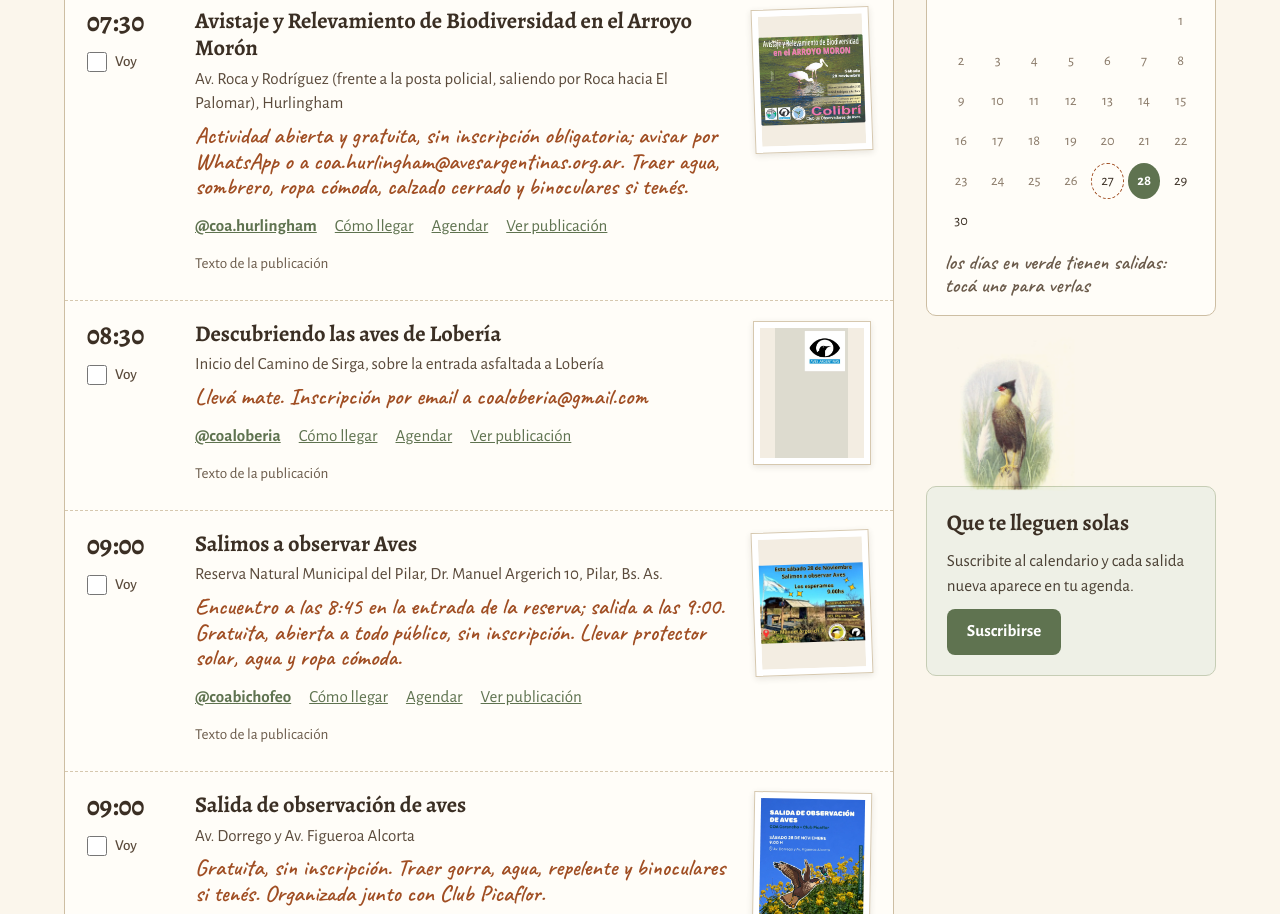
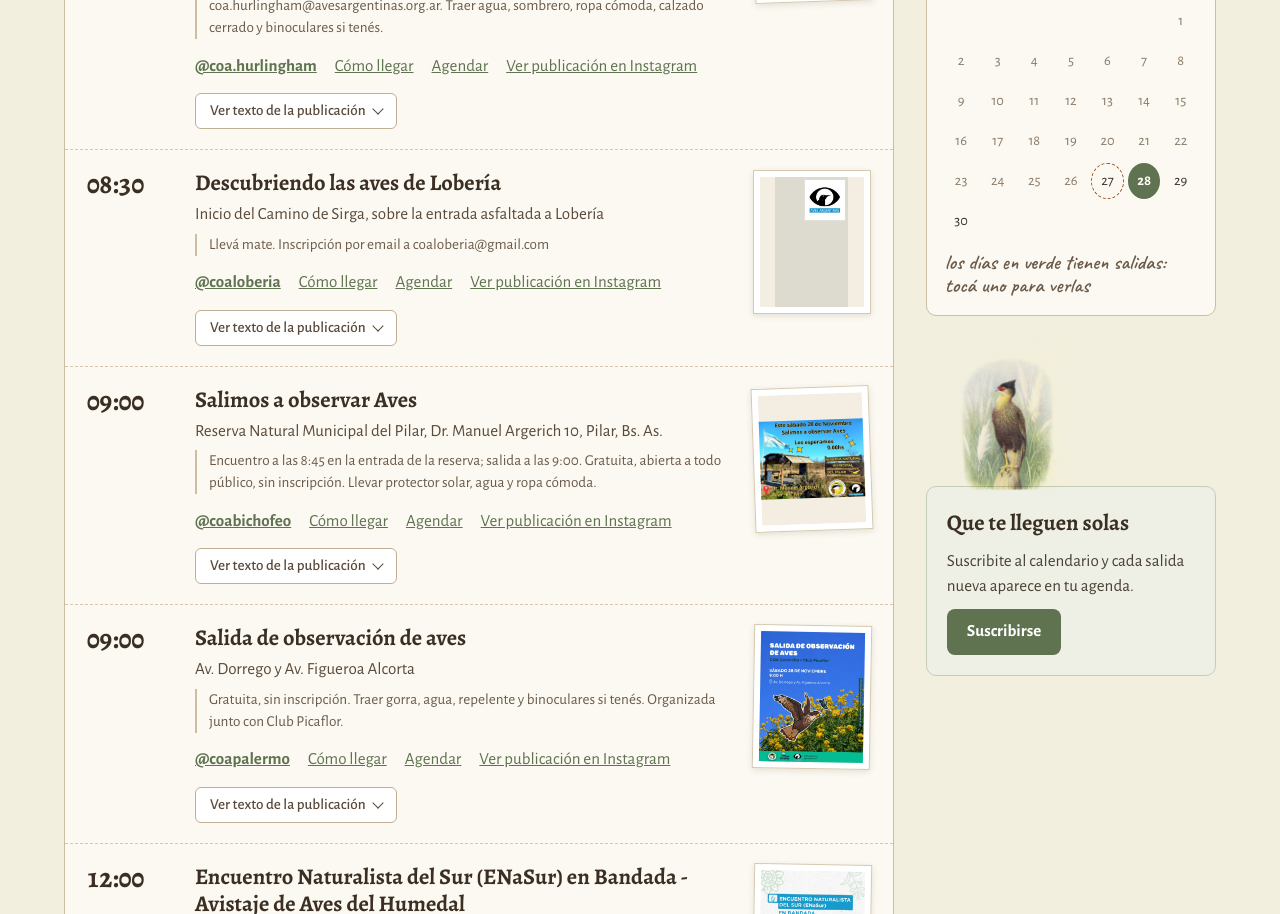
Before and after one commit to Guernik/salidas-de-aves, a plain HTML site: page index.html in a window 1280 px wide. Shown: the part 756-1670 px from the top of the page. Drawn offline with nearby package versions, Linux system fonts and the light colour scheme.

Commit message:
fix: drop Voy marks, plainer notes, clearer caption button, flatter paper

```diff
--- a/app.js
+++ b/app.js
@@ -2,7 +2,6 @@
 const TZ = 'America/Argentina/Buenos_Aires';
 const UTC_OFFSET_H = 3; // Argentina has no DST
 const DAY_MS = 86400000;
-const GOING_KEY = 'salidas-de-aves:voy';
 
 const $ = (sel, root = document) => root.querySelector(sel);
 
@@ -29,24 +28,7 @@ const state = {
   outings: [],
   day: null, // YYYY-MM-DD picked on the calendar
   month: today.slice(0, 7), // YYYY-MM shown on the calendar
-  going: loadGoing(),
 };
-
-function loadGoing() {
-  try {
-    return new Set(JSON.parse(localStorage.getItem(GOING_KEY)) ?? []);
-  } catch {
-    return new Set();
-  }
-}
-
-function saveGoing() {
-  try {
-    localStorage.setItem(GOING_KEY, JSON.stringify([...state.going]));
-  } catch {
-    // private mode or blocked storage: marks last until the page is closed
-  }
-}
 
 // Saturday and Sunday of this weekend (on a Sunday, today only)
 function weekend() {
@@ -65,7 +47,6 @@ function matchesFilters(o) {
   const q = $('#q').value.trim().toLocaleLowerCase('es');
   const club = $('#club').value;
   if (club && o.username !== club) return false;
-  if ($('#mine').checked && !state.going.has(o.key)) return false;
   if (q) {
     const text = [o.title, o.location, o.details, o.username, o.full_name].filter(Boolean).join(' ').toLocaleLowerCase('es');
     if (!text.includes(q)) return false;
@@ -153,17 +134,6 @@ function row(o, listed) {
     time.textContent = 'sin hora';
     time.classList.add('unknown');
   }
-
-  const going = $('.going input', node);
-  going.checked = state.going.has(o.key);
-  going.addEventListener('change', () => {
-    if (going.checked) state.going.add(o.key);
-    else state.going.delete(o.key);
-    saveGoing();
-    node.classList.toggle('is-going', going.checked);
-    if ($('#mine').checked) render();
-  });
-  node.classList.toggle('is-going', going.checked);
 
   $('.title', node).textContent = o.title || 'Salida de observación de aves';
   fill('.where', o.location);
@@ -339,7 +309,7 @@ async function main() {
   $('#club').append(...clubs.map((u) => new Option(`@${u}`, u)));
 
   document.querySelectorAll('.tab').forEach((b) => b.addEventListener('click', () => setView(b.dataset.view)));
-  for (const id of ['#q', '#club', '#when', '#mine']) $(id).addEventListener('input', render);
+  for (const id of ['#q', '#club', '#when']) $(id).addEventListener('input', render);
   $('#prev-month').addEventListener('click', () => shiftMonth(-1));
   $('#next-month').addEventListener('click', () => shiftMonth(1));
   render();
--- a/index.html
+++ b/index.html
@@ -5,7 +5,7 @@
   <meta name="viewport" content="width=device-width, initial-scale=1">
   <title>Salidas de aves</title>
   <meta name="description" content="Las salidas de observación de aves que anuncian clubes y grupos en Instagram, en un solo cuaderno.">
-  <meta name="theme-color" content="#FBF6EC">
+  <meta name="theme-color" content="#F3EFDF">
   <link rel="preconnect" href="https://fonts.googleapis.com">
   <link rel="preconnect" href="https://fonts.gstatic.com" crossorigin>
   <link rel="stylesheet" href="https://fonts.googleapis.com/css2?family=Alegreya:ital,wght@0,500;0,700;1,500&family=Alegreya+Sans:wght@400;500;700&family=Caveat:wght@600&display=swap">
@@ -58,12 +58,10 @@
 
     <div class="status">
       <p id="count" aria-live="polite"></p>
-      <label class="mine"><input id="mine" type="checkbox"> Solo las que marqué “Voy”</label>
     </div>
 
     <div class="layout">
-      <div class="pages perched">
-        <img class="bird perch" src="images/birds/lechucita-vizcachera.webp" width="586" height="640" alt="Lámina de dos lechucitas vizcacheras, por Henrik Grönvold (1920)">
+      <div class="pages">
         <div id="list"></div>
       </div>
 
@@ -104,7 +102,7 @@
 
   <dialog id="viewer" aria-label="Flyer">
     <img alt="">
-    <p class="viewer-links"><a class="post" target="_blank" rel="noopener">Ver publicación</a><button type="button" class="close">Cerrar</button></p>
+    <p class="viewer-links"><a class="post" target="_blank" rel="noopener">Ver publicación en Instagram</a><button type="button" class="close">Cerrar</button></p>
   </dialog>
 
   <template id="day">
@@ -118,20 +116,19 @@
     <li class="row">
       <div class="when">
         <p class="time"></p>
-        <label class="going"><input type="checkbox"> Voy</label>
       </div>
       <div class="info">
         <h3 class="title"></h3>
         <p class="where"></p>
-        <p class="note hand"></p>
+        <p class="note"></p>
         <p class="also"></p>
         <p class="links">
           <a class="account" target="_blank" rel="noopener"></a>
           <a class="maps" target="_blank" rel="noopener">Cómo llegar</a>
           <a class="ics" download="salida.ics">Agendar</a>
-          <a class="post" target="_blank" rel="noopener">Ver publicación</a>
+          <a class="post" target="_blank" rel="noopener">Ver publicación en Instagram</a>
         </p>
-        <details class="caption"><summary>Texto de la publicación</summary><p></p></details>
+        <details class="caption"><summary>Ver texto de la publicación</summary><p></p></details>
       </div>
       <button type="button" class="flyer"><img alt="" loading="lazy" decoding="async"></button>
     </li>
--- a/style.css
+++ b/style.css
@@ -1,7 +1,7 @@
 /* Field notebook: warm paper, Grönvold's plates, ink and sage, rufous handwritten notes */
 :root {
-  --paper: #FBF6EC;
-  --sheet: #FFFDF8;
+  --paper: #F3EFDF;
+  --sheet: #FBF9F1;
   --ink: #3B2F24;
   --ink-2: #5A4A3B;
   --ink-3: #6B5B4B;
@@ -27,12 +27,7 @@
 body {
   margin: 0;
   overflow-x: hidden;
-  background:
-    radial-gradient(260px 210px at 40px 30px, rgba(143, 165, 120, 0.28), transparent),
-    radial-gradient(280px 190px at calc(100% - 40px) 60px, rgba(214, 170, 112, 0.25), transparent)
-    var(--paper);
-  background-repeat: no-repeat;
-  background-color: var(--paper);
+  background: var(--paper);
   color: var(--ink);
   font: 17px/1.45 var(--sans);
 }
@@ -85,7 +80,7 @@ main { padding-top: 24px; padding-bottom: 40px; }
   padding: 16px;
   border: 1px solid var(--rule);
   border-radius: 10px;
-  background: rgba(255, 253, 248, 0.8);
+  background: var(--sheet);
 }
 .field { flex: 1 1 180px; display: flex; flex-direction: column; gap: 6px; font-size: 0.85rem; font-weight: 500; color: var(--ink-2); }
 .field.grow { flex: 2 1 280px; }
@@ -112,10 +107,7 @@ input[type="search"], select {
 }
 .tab[aria-pressed="true"] { border-bottom-color: var(--sage); color: var(--ink); font-weight: 700; }
 
-input[type="checkbox"] { width: 20px; height: 20px; margin: 0; accent-color: var(--sage); }
-
-.status { display: flex; flex-wrap: wrap; gap: 8px 24px; align-items: center; justify-content: space-between; margin-top: 14px; font-size: 0.95rem; color: var(--ink-3); }
-.mine { display: flex; align-items: center; gap: 8px; min-height: 40px; cursor: pointer; }
+.status { display: flex; align-items: center; min-height: 40px; margin-top: 14px; font-size: 0.95rem; color: var(--ink-3); }
 .link { padding: 0; border: 0; background: none; font: inherit; color: var(--sage); text-decoration: underline; cursor: pointer; }
 
 /* Pages and sidebar; birds perch above the panels on wide screens */
@@ -143,24 +135,39 @@ input[type="checkbox"] { width: 20px; height: 20px; margin: 0; accent-color: var
   border-bottom: 1px dashed var(--dash);
 }
 .row:last-child { border-bottom: 0; }
-.row.is-going { background: linear-gradient(90deg, rgba(95, 115, 80, 0.09), transparent 60%); }
 
 .when { grid-area: when; display: flex; flex-direction: column; gap: 6px; }
 .time { font-family: var(--serif); font-size: 1.75rem; line-height: 1; font-weight: 700; font-variant-numeric: tabular-nums; }
 .time.unknown { font-family: var(--hand); font-size: 1.3rem; font-weight: 600; color: var(--faint); }
-.going { display: flex; align-items: center; gap: 8px; min-height: 40px; font-size: 0.95rem; font-weight: 500; color: var(--ink-2); cursor: pointer; }
 
 .info { grid-area: info; min-width: 0; display: flex; flex-direction: column; gap: 5px; overflow-wrap: anywhere; }
 .title { margin: 0; font-size: 1.4rem; line-height: 1.2; font-weight: 700; }
 .where { color: var(--ink-2); }
-.note { margin-top: 2px; font-size: 1.45rem; line-height: 1.1; color: var(--rufous); }
+.note { margin-top: 2px; padding-left: 12px; border-left: 2px solid var(--rule-2); font-size: 0.95rem; color: var(--ink-3); }
 .also { font-size: 0.95rem; color: var(--ink-3); }
 .links { display: flex; flex-wrap: wrap; gap: 4px 18px; margin-top: 6px; }
 .links a { min-height: 32px; display: inline-flex; align-items: center; }
 .account { font-weight: 700; }
-.caption { font-size: 0.95rem; color: var(--ink-3); }
-.caption summary { cursor: pointer; min-height: 32px; display: flex; align-items: center; }
-.caption p { white-space: pre-line; margin-top: 6px; }
+.caption { margin-top: 6px; font-size: 0.95rem; color: var(--ink-3); }
+.caption summary {
+  display: inline-flex;
+  align-items: center;
+  gap: 8px;
+  min-height: 36px;
+  padding: 0 14px;
+  border: 1px solid var(--field);
+  border-radius: 6px;
+  background: #FFFFFF;
+  color: var(--ink-2);
+  font-weight: 500;
+  list-style: none;
+  cursor: pointer;
+}
+.caption summary::-webkit-details-marker { display: none; }
+.caption summary::after { content: ""; width: 7px; height: 7px; border: solid currentColor; border-width: 0 1.5px 1.5px 0; transform: translateY(-2px) rotate(45deg); transition: transform 0.15s ease; }
+.caption[open] summary::after { transform: translateY(2px) rotate(-135deg); }
+.caption summary:hover { border-color: var(--ink-3); color: var(--ink); }
+.caption p { white-space: pre-line; margin-top: 10px; padding: 12px 14px; border-radius: 6px; background: var(--paper); }
 
 .flyer {
   grid-area: flyer;
```
